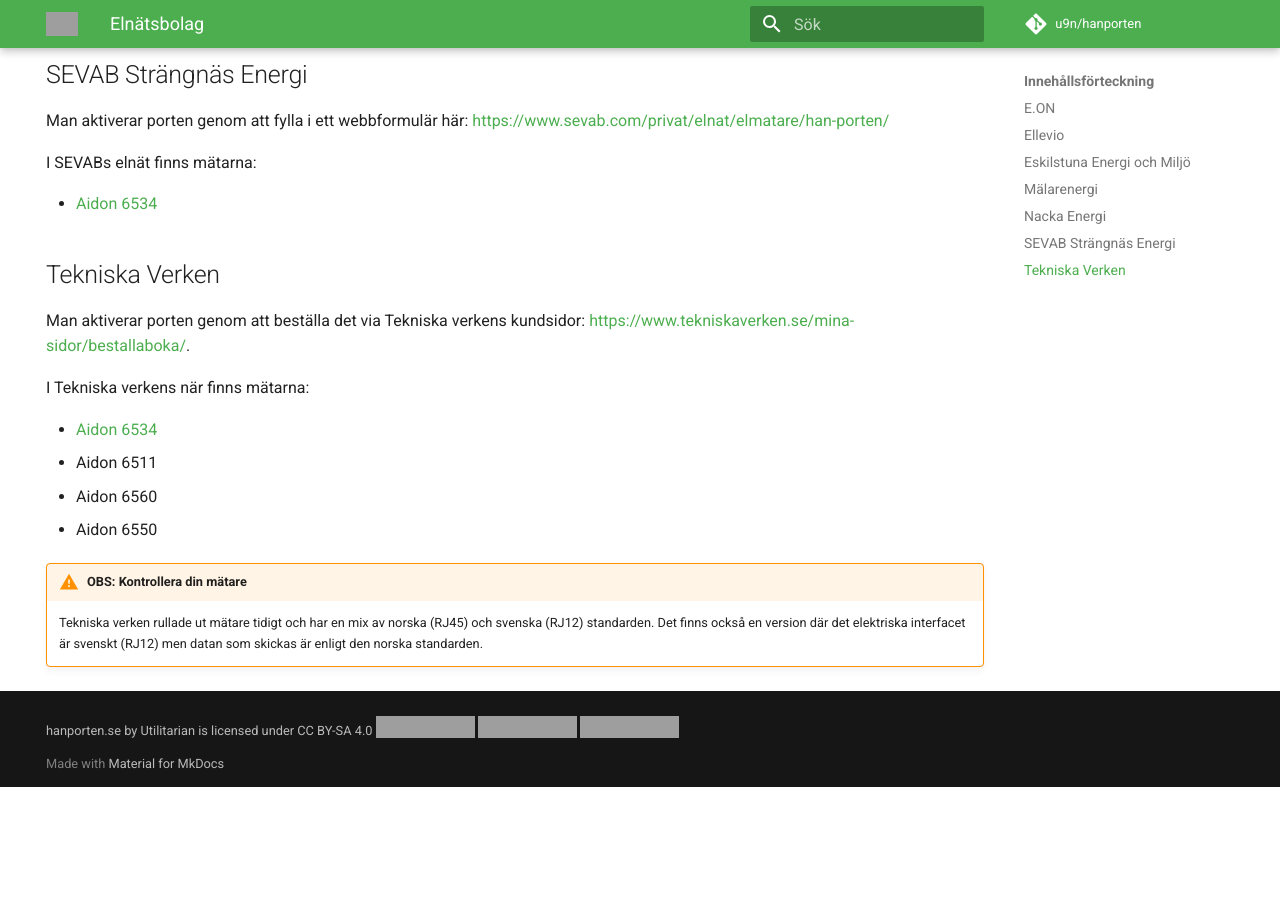
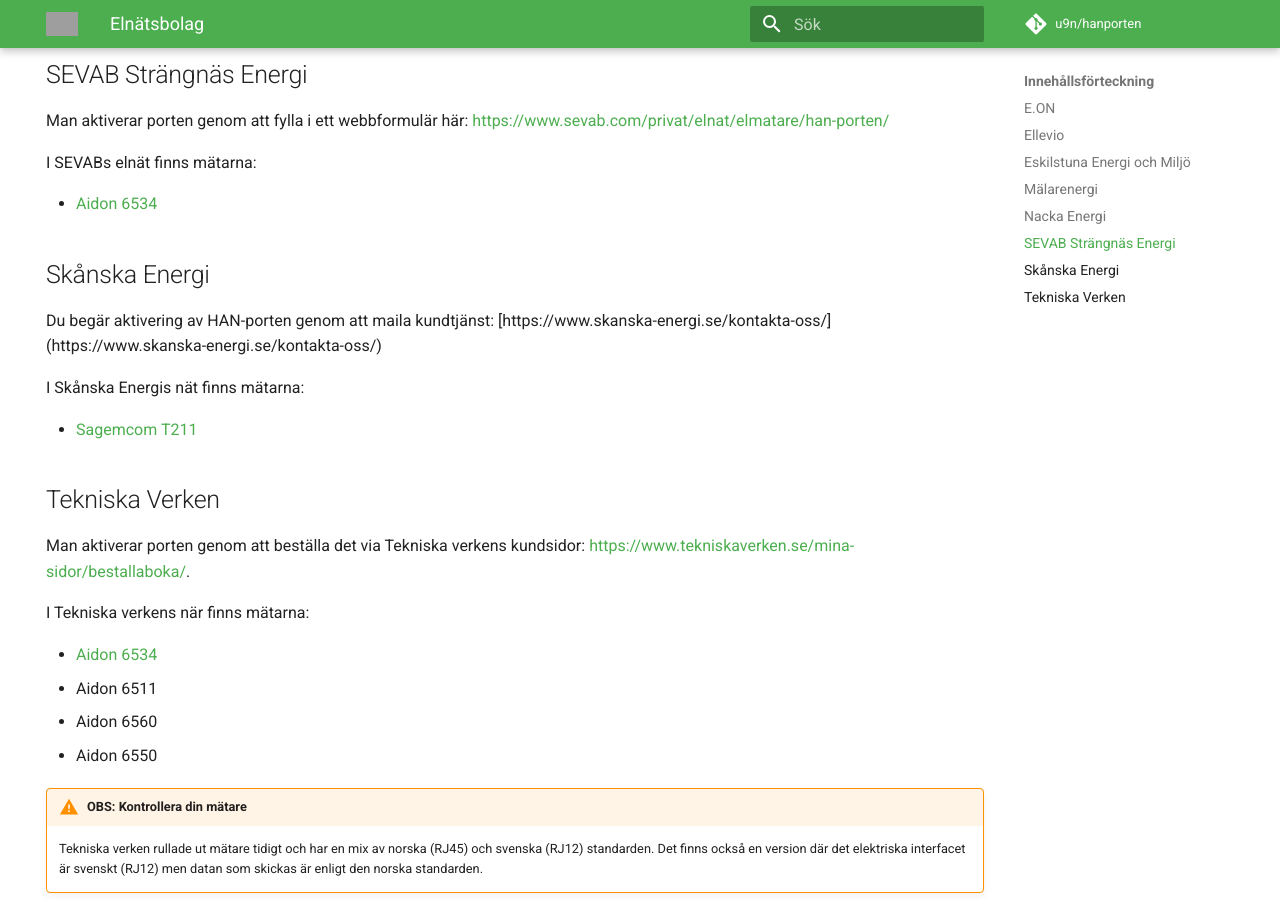
Before and after one commit to u9n/hanporten, an MkDocs documentation site: the page built from docs/natbolag.md, in a window 1280 px wide and 900 px high, scrolled down 1211 px. Built offline with MkDocs 1.6.1 and Material for MkDocs 9.7.7, drawn with Linux system fonts in a browser that asks for light colours; comment, search, counter and statistics services are not loaded; before the commit the page ends 1998 px from its top, so only the background shows below that; grey boxes are pictures that could not be loaded.

Commit message:
Added Skånska Energi

```diff
--- a/docs/natbolag.md
+++ b/docs/natbolag.md
@@ -58,6 +58,14 @@
 
 * [Aidon 6534](matare.md#aidon-6534)
 
+## Skånska Energi
+
+Du begär aktivering av HAN-porten genom att maila kundtjänst: [https://www.skanska-energi.se/kontakta-oss/] (https://www.skanska-energi.se/kontakta-oss/)
+
+I Skånska Energis nät finns mätarna:
+
+* [Sagemcom T211](matare.md#sagemcom-s211)
+
 ## Tekniska Verken
 
 Man aktiverar porten genom att beställa det via Tekniska verkens kundsidor: [https://www.tekniskaverken.se/mina-sidor/bestallaboka/](https://www.tekniskaverken.se/mina-sidor/bestallaboka/).
```
